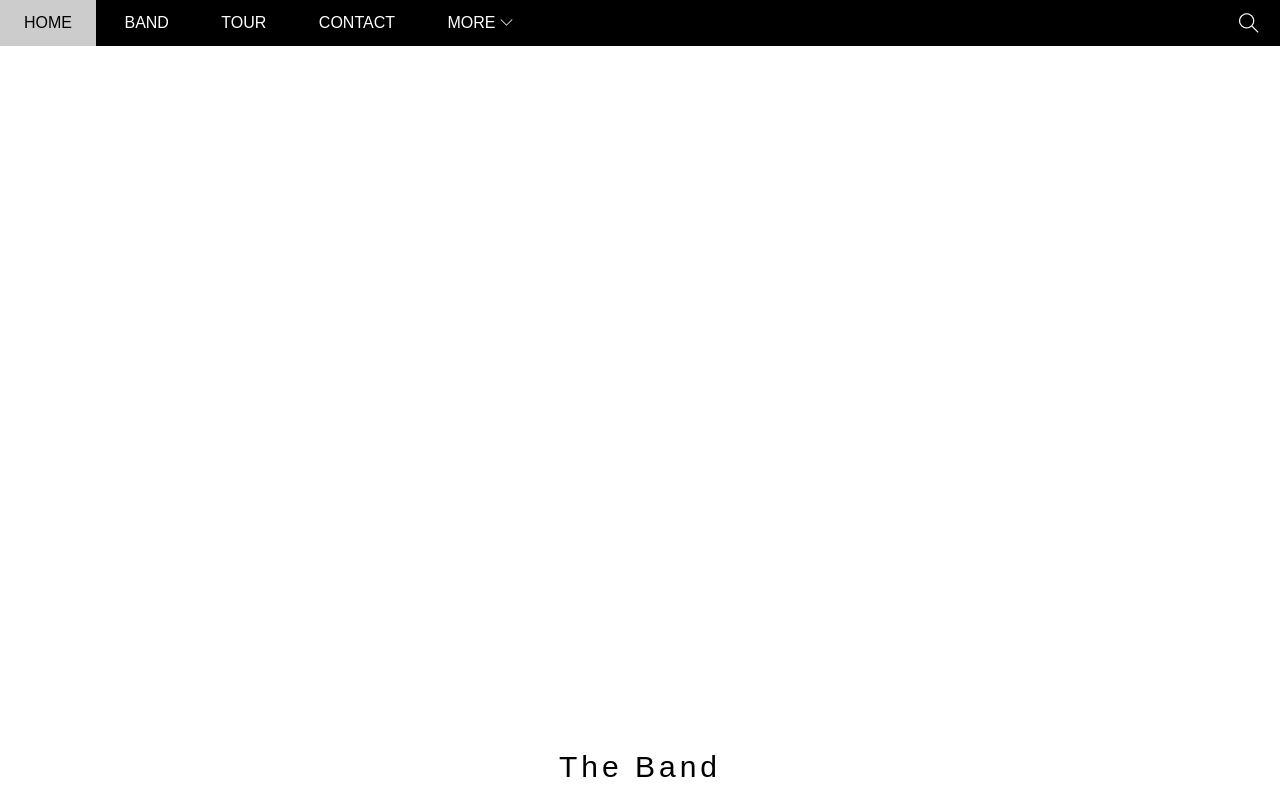
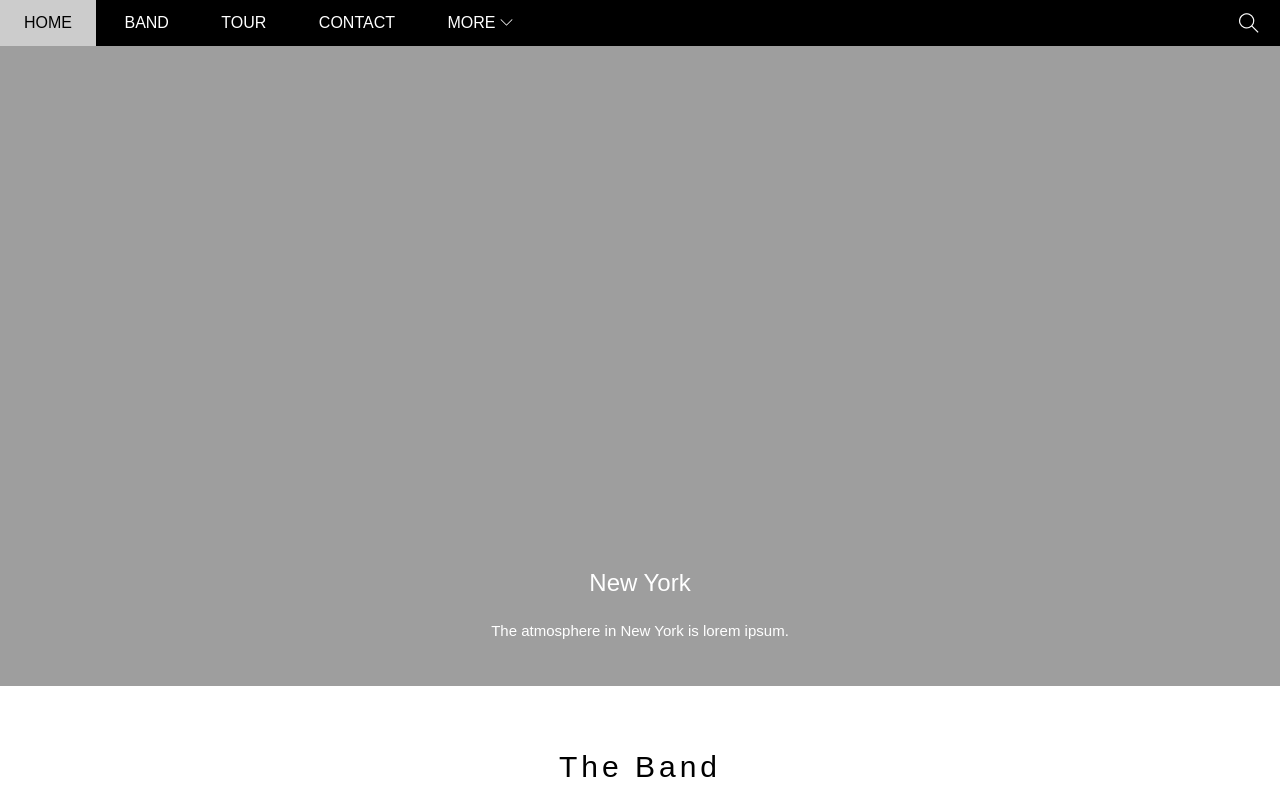
Before and after one commit to duyngo0397/TheBan, a plain HTML site: page index.html in a window 1280 px wide. Shown: the top 800 px of the page. Drawn offline with Linux system fonts and the light colour scheme; the site is published under a folder, as on GitHub Pages, so addresses that start at the root find nothing.

Commit message:
update css 5

```diff
--- a/assets/css/style.css
+++ b/assets/css/style.css
@@ -142,7 +142,7 @@ html{
     position: relative;
     margin-top:46px ;
     padding-top:50%;
-    background-image: url('/assets/img/slider/slider1.jpg');
+    background-image: url('../img/slider/slider1.jpg');
     background-position: center top;
     background-size: cover;
     background-repeat: no-repeat;
```
